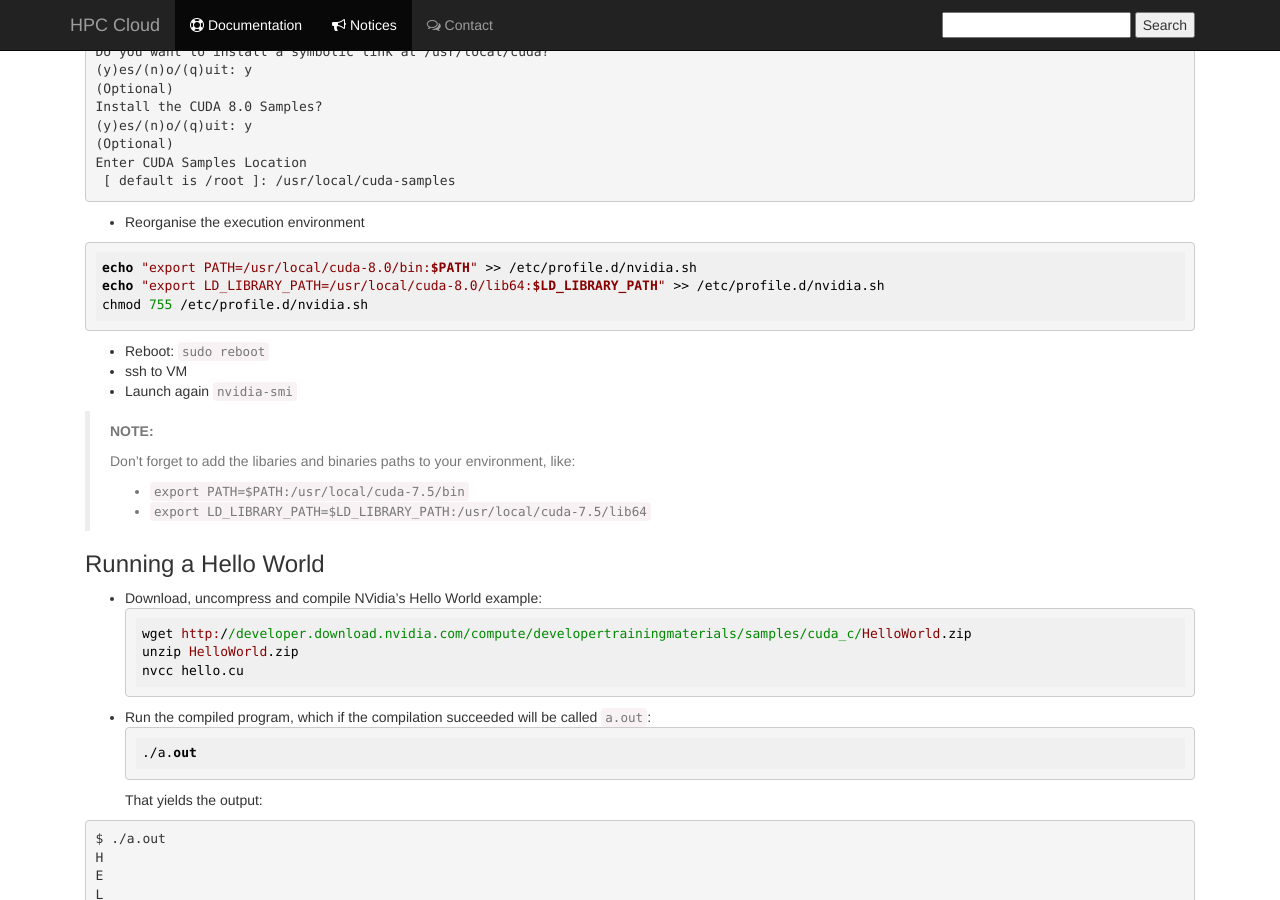
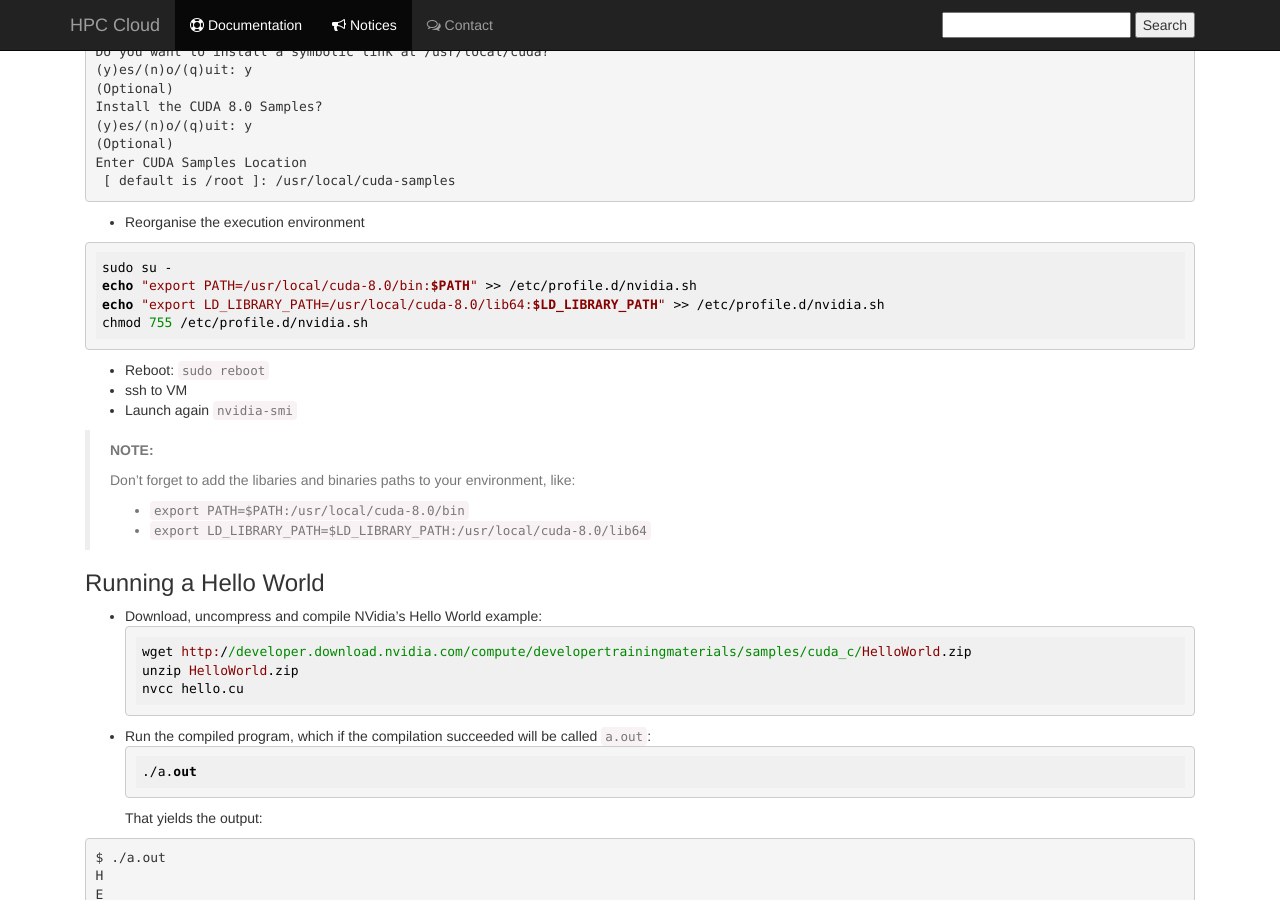
Before and after one commit to sara-nl/clouddocs, a Jekyll site: the page built from gpu-attach.markdown, in a window 1280 px wide and 900 px high, scrolled down 4217 px. Built offline with Jekyll 4.4.1, drawn with Linux system fonts in a browser that asks for light colours; nearby versions of some CDN libraries; our own code applies the rules of GitHub Pages for plain Markdown files; some of the changed text lies outside the part shown.

Commit message:
Corrections pointed out by Minh Le

````diff
--- a/gpu-attach.markdown
+++ b/gpu-attach.markdown
@@ -136,6 +136,7 @@ Enter CUDA Samples Location
 * Reorganise the execution environment
 
 ```bash
+sudo su -
 echo "export PATH=/usr/local/cuda-8.0/bin:$PATH" >> /etc/profile.d/nvidia.sh
 echo "export LD_LIBRARY_PATH=/usr/local/cuda-8.0/lib64:$LD_LIBRARY_PATH" >> /etc/profile.d/nvidia.sh
 chmod 755 /etc/profile.d/nvidia.sh
@@ -148,8 +149,8 @@ chmod 755 /etc/profile.d/nvidia.sh
 >**NOTE:**
 >
 >Don't forget to add the libaries and binaries paths to your environment, like:
-> - `export PATH=$PATH:/usr/local/cuda-7.5/bin`
-> - `export LD_LIBRARY_PATH=$LD_LIBRARY_PATH:/usr/local/cuda-7.5/lib64`
+> - `export PATH=$PATH:/usr/local/cuda-8.0/bin`
+> - `export LD_LIBRARY_PATH=$LD_LIBRARY_PATH:/usr/local/cuda-8.0/lib64`
 
 
 ### Running a Hello World
````
Also changed, not shown: other parts of gpu-attach.markdown (+2 -2 lines).
